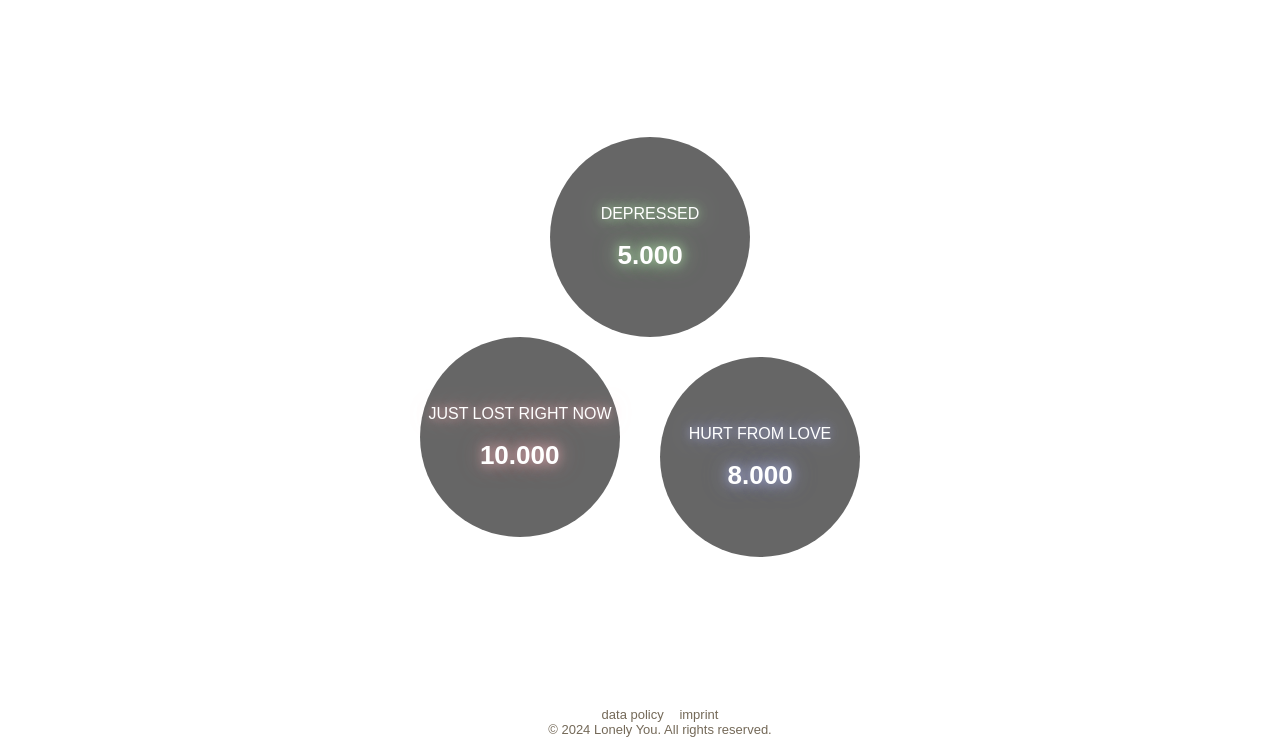
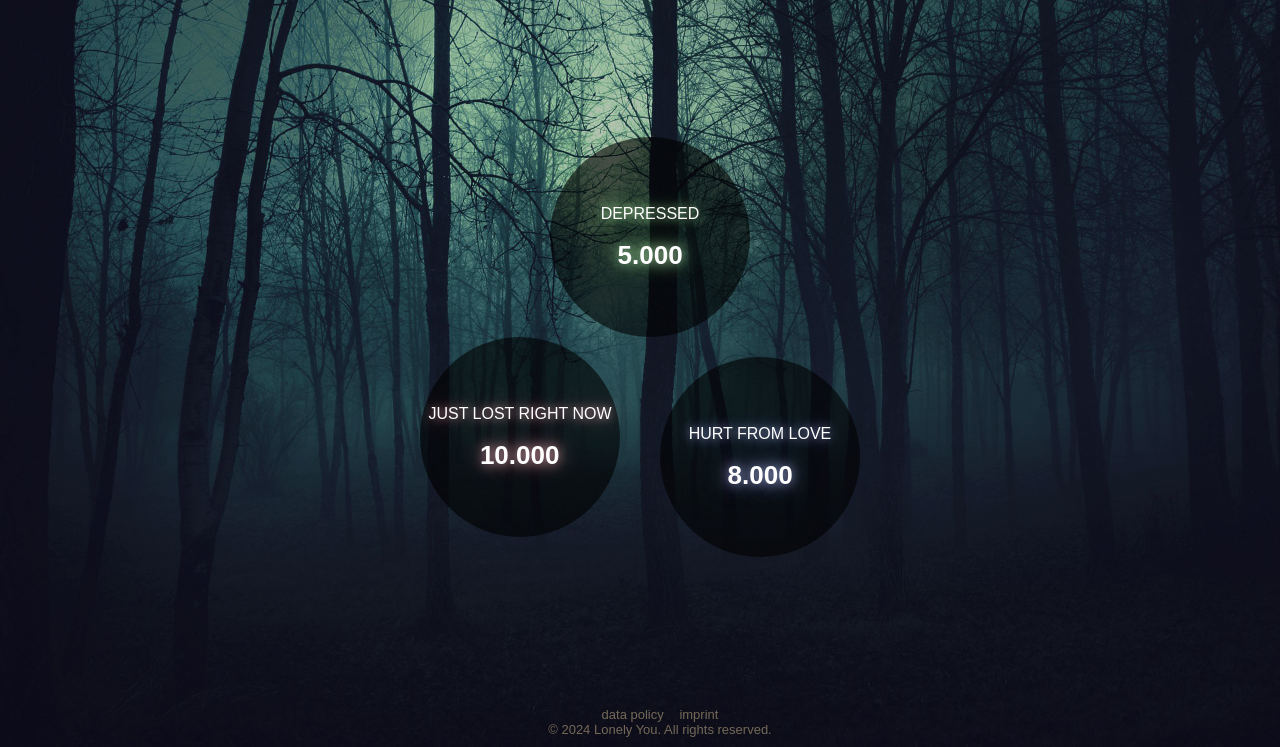
Before and after one commit to Affe1/lonelyyou, a plain HTML site: page index.html in a window 1280 px wide. Shown: the part 53-800 px from the top of the page. Drawn offline with Linux system fonts and the light colour scheme; the site is published under a folder, as on GitHub Pages, so addresses that start at the root find nothing.

Commit message:
second commit

```diff
--- a/index.html
+++ b/index.html
@@ -17,7 +17,7 @@ a {
         body {
             margin: 0;
             font-family: Arial, sans-serif;
-            background-image: url('/images/back.jpg');
+            background-image: url('./images/back.jpg');
             background-size: cover;
             background-repeat: no-repeat;
             background-attachment: fixed;
```
